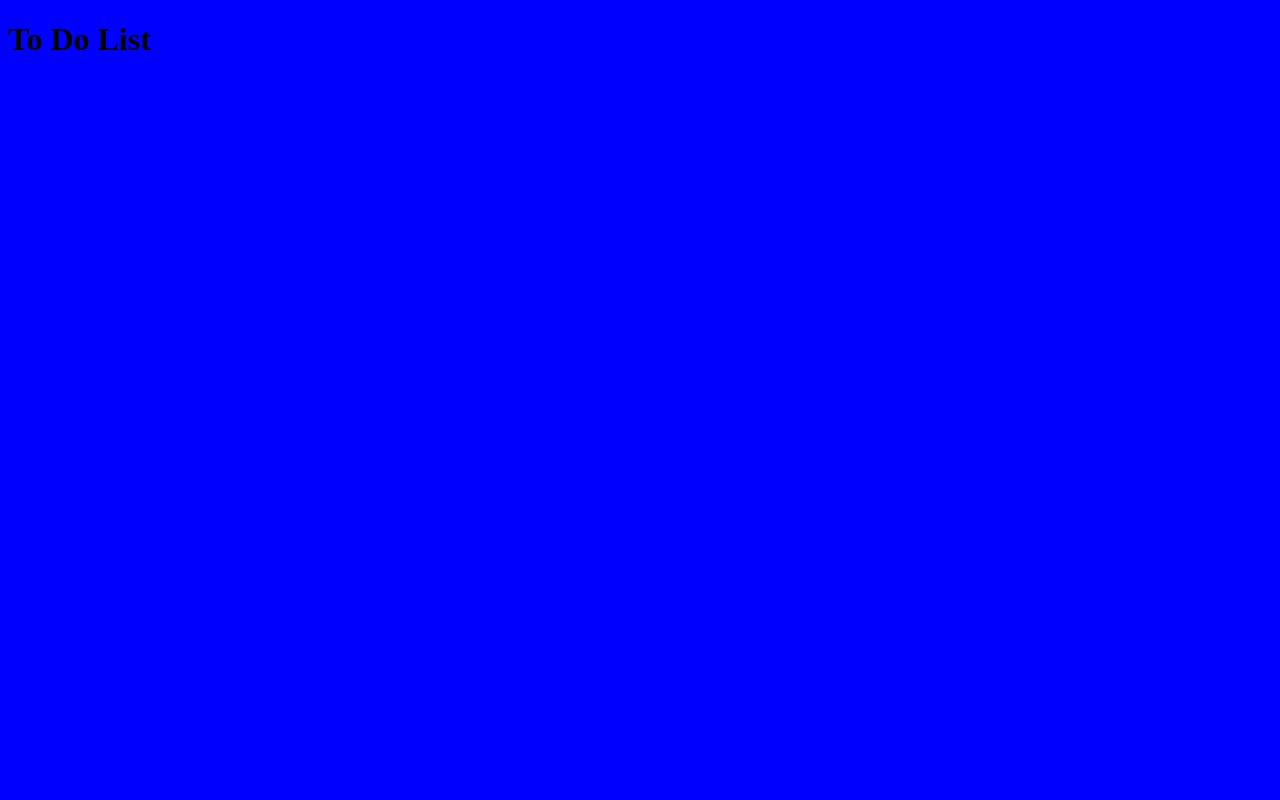
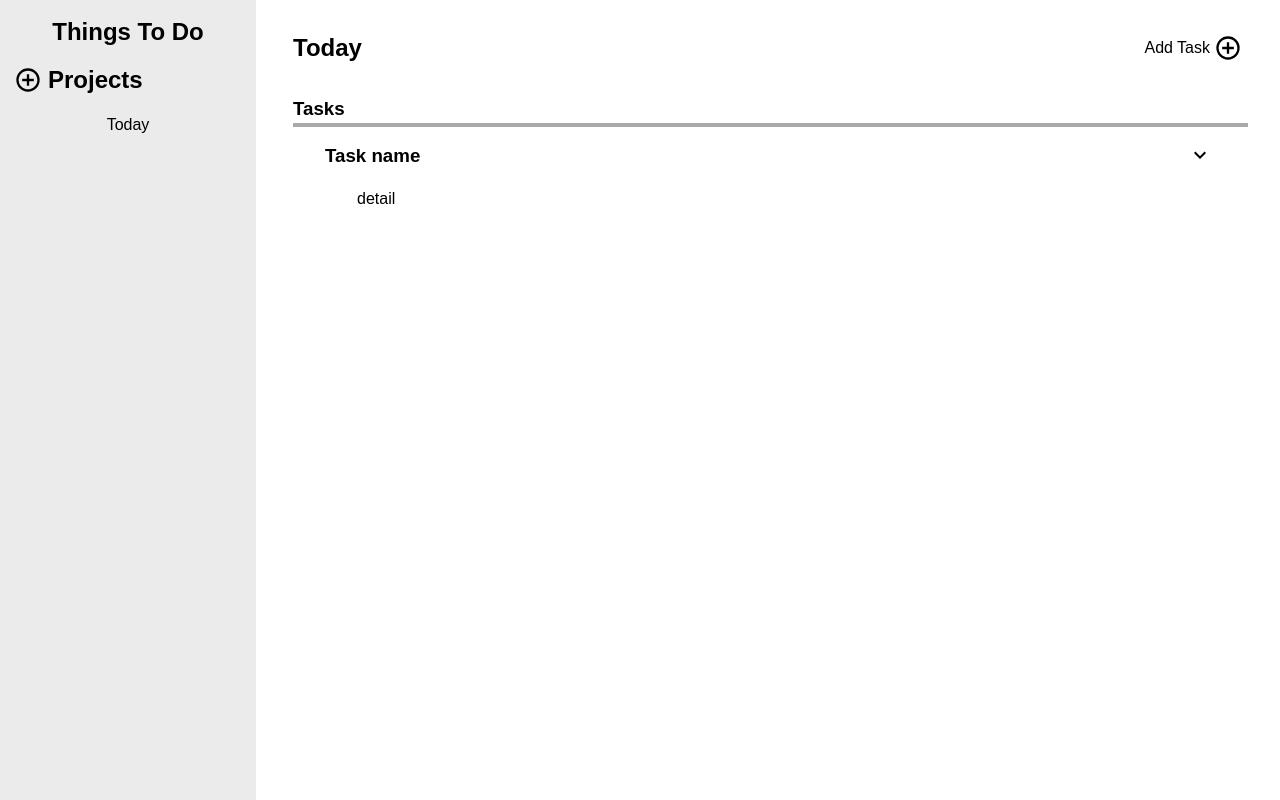
Before and after one commit to rgerbasi/Odin-Todo-List, a website built with webpack: page src/template.html in a window 1280 px wide. Built offline with nearby package versions, Linux system fonts and the light colour scheme.

Commit message:
add: skeleton, templates, some styles

```diff
--- a/src/styles.css
+++ b/src/styles.css
@@ -1,4 +1,137 @@
 /* styles.css */
+/* https://www.joshwcomeau.com/css/custom-css-reset/ */
+/* 1. Use a more-intuitive box-sizing model */
+*, *::before, *::after {
+  box-sizing: border-box;
+}
+/* 2. Remove default margin */
+* {
+  margin: 0;
+  line-height: calc(1em + 0.5rem);
+}
 body {
-    background-color: blue;
+  /* 4. Add accessible line-height */
+  /* line-height: 1.5; */
+  /* 5. Improve text rendering */
+  -webkit-font-smoothing: antialiased;
 }
+/* 6. Improve media defaults */
+img, picture, video, canvas, svg {
+  display: block;
+  max-width: 100%;
+}
+/* 7. Inherit fonts for form controls */
+input, button, textarea, select {
+  font: inherit;
+}
+/* 8. Avoid text overflows */
+p, h1, h2, h3, h4, h5, h6 {
+  overflow-wrap: break-word;
+}
+/* 9. Improve line wrapping */
+p {
+  text-wrap: pretty;
+}
+h1, h2, h3, h4, h5, h6 {
+  text-wrap: balance;
+}
+ul, li {
+    list-style: none;
+}
+ul {
+  padding: 0;
+}
+
+/* after reset */
+/* variables */
+:root {
+    --svg-size: 1.75rem;
+    --min-width: 320px;
+
+}
+
+/* overall layout */
+html,body {
+  height: 100%;
+}
+body {
+    display: flex;
+    font-family: Arial, Helvetica, sans-serif;
+}
+.sidebar{
+    width: 20%;
+    flex: none;
+    display: flex;
+    flex-flow: column;
+    gap: 1rem;
+    padding: 1rem 0 0 0;
+}
+.header {
+    display: flex;
+    justify-content: space-evenly;
+}
+
+.project-list-header {
+  display: flex;
+  padding: 0 0 0 0.5rem;
+}
+
+.projects {
+  margin: 0 auto;
+  display: flex;
+  flex-flow: column;
+}
+.content {
+    flex: 1 1 auto;
+}
+.project {
+  margin: 2rem 2rem 0 2rem;
+}
+.project-header {
+  display: flex;
+  justify-content: space-between;
+}
+#new-task {
+  display: flex;
+  align-items: center;
+  gap: 0.25rem;
+}
+.project-body {
+  margin-top: 2rem;
+}
+.project-body > h3 {
+  border-bottom: 4px solid darkgrey;
+}
+.task-list {
+  margin: 1rem 2rem;
+}
+
+.task-header {
+  display: flex;
+  justify-content: space-between;
+
+}
+.task-body {
+  margin: 1rem 2rem;
+}
+/* colors and styles */
+.sidebar {
+  background-color: rgb(235, 235, 235);
+}
+
+button {
+  background: none;
+  border: none;
+  cursor: pointer;
+
+}
+svg {
+  width: var(--svg-size);
+  height: var(--svg-size);
+}
+.resize-handle {
+    width: 5px;
+    cursor: ew-resize;
+}
+
+/* debug */
--- a/src/template.html
+++ b/src/template.html
@@ -6,8 +6,99 @@
     <title>To Do List</title>
 </head>
 <body>
-    <h1>To Do List</h1>
-    <div class="container"></div>
+    <!-- svgs and symbols -->
+    <svg style="display:none" aria-hidden="true">
+        <symbol id="plus" viewBox="0 0 24 24">
+            <path d="M12,20C7.59,20 4,16.41 4,12C4,7.59 7.59,4 12,4C16.41,4 20,7.59 20,12C20,16.41 16.41,20 12,20M12,2A10,10 0 0,0 2,12A10,10 0 0,0 12,22A10,10 0 0,0 22,12A10,10 0 0,0 12,2M13,7H11V11H7V13H11V17H13V13H17V11H13V7Z"></path>
+        </symbol>
+
+        <symbol id="chevron-down" vieweBox="0 0 24 24">
+            <path d="M7.41,8.58L12,13.17L16.59,8.58L18,10L12,16L6,10L7.41,8.58Z"></path>
+        </symbol>
+
+        <symbol id="chevron-up" vieweBox="0 0 24 24">
+           <path d="M7.41,15.41L12,10.83L16.59,15.41L18,14L12,8L6,14L7.41,15.41Z"></path>
+        </symbol>
+    </svg>
+    <section class="sidebar">
+        <div class="header">
+            <h1>Things To Do</h1>
+        </div>
+
+        <div class="project-list-header">
+
+            <button id="new-project">
+                <svg><use href="#plus"></use></svg>
+            </button>
+            <h2>Projects</h2>
+        </div>
+
+        <div class="projects">
+            <button>Today</button>
+        </div>
+    </section>
+    <div class="resize-handle"></div>
+
+    <section class="content">
+        <!-- template -->
+        <div class="project">
+            <div class="project-header">
+                <h1 class="project-title">Today</h1>
+                <button id="new-task">
+                     Add Task
+                    <svg><use href="#plus"></use></svg>
+                </button>
+            </div>
+            <div class="project-body">
+                <h3>Tasks</h3>
+                <div class="task-list">
+                    <!-- task template -->
+                    <div class="task">
+                        <div class="task-header">
+                            <h3 class="task-name">Task name</h3>
+                            <svg><use href="#chevron-down"></use></svg>
+                        </div>
+                           <div class="task-body">
+                                detail
+                            </div>
+                    </div>
+                </div>
+            </div>
+        </div>
+    </section>
+
+    <template id="project-template">
+        <div class="project">
+            <div class="project-header">
+                <h1 class="project-title">Today</h1>
+                <button id="new-task">
+                     Add Task
+                    <svg><use href="#plus"></use></svg>
+                </button>
+            </div>
+            <div class="project-body">
+                <h3>Tasks</h3>
+                <div class="task-list">
+                    <!-- task template -->
+                </div>
+            </div>
+        </div>
+    </template>
+
+    <template id="task-template">
+        <div class="task">
+            <div class="task-header">
+                <h3 class="task-name">Task name</h3>
+                <svg><use href="#chevron-down"></use></svg>
+            </div>
+
+            <div class="task-body">
+                detail
+            </div>
+
+        </div>
+    </template>
+
 
 </body>
 </html>
```
